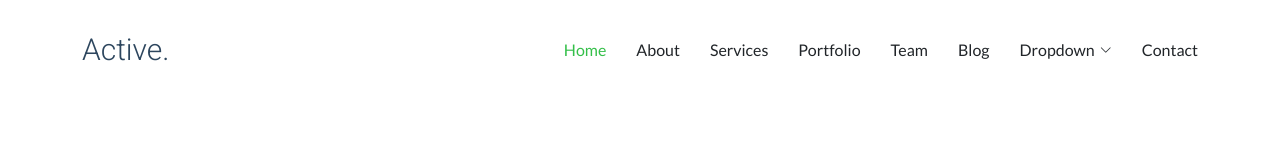
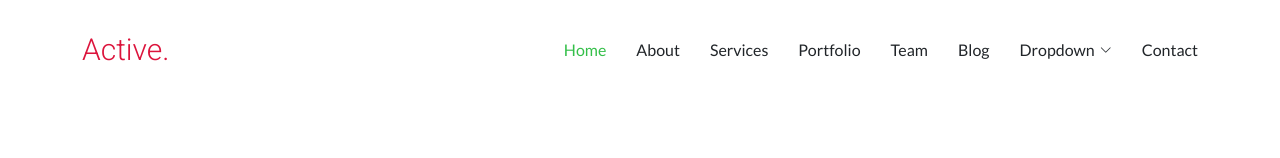
Before and after one commit to Akira-Fujita-SuzukiAC/repository3, a plain HTML site: page index.html in a window 1280 px wide. Shown: the top 158 px of the page. Drawn offline with Linux system fonts and the light colour scheme.

Commit message:
Scssの変更によるスタイルの反映を確認

```diff
--- a/assets/scss/main.scss
+++ b/assets/scss/main.scss
@@ -13,3 +13,7 @@
 @import './layouts/_page-titles.scss';
 @import './_sections.scss';
 @import './_widgets.scss';
+
+.header .logo h1 {
+  color: Crimson;
+}
```
Also changed, not shown: assets/css/main.css, 1 other file.
